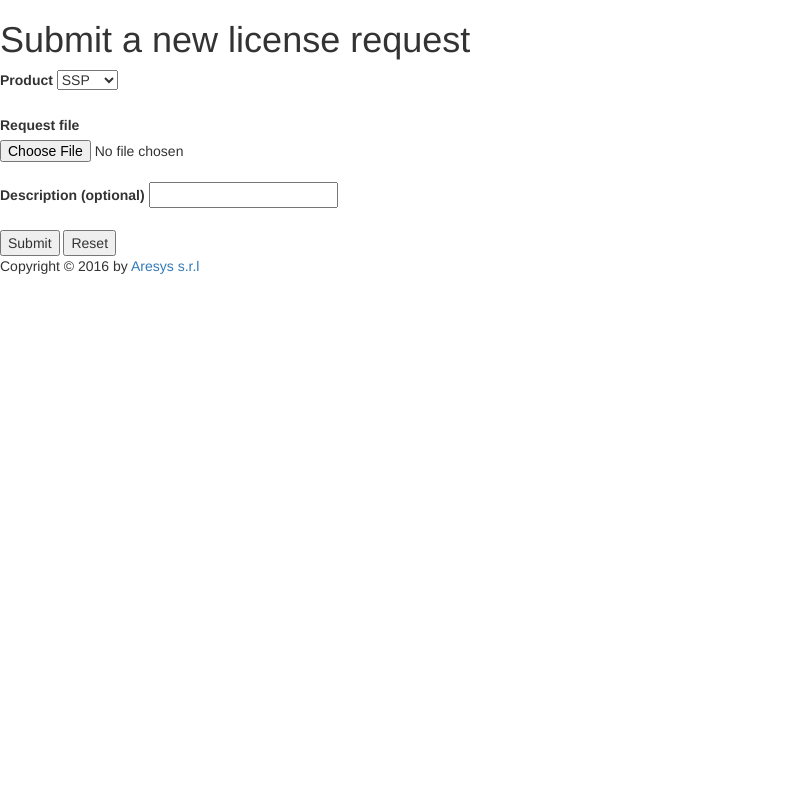
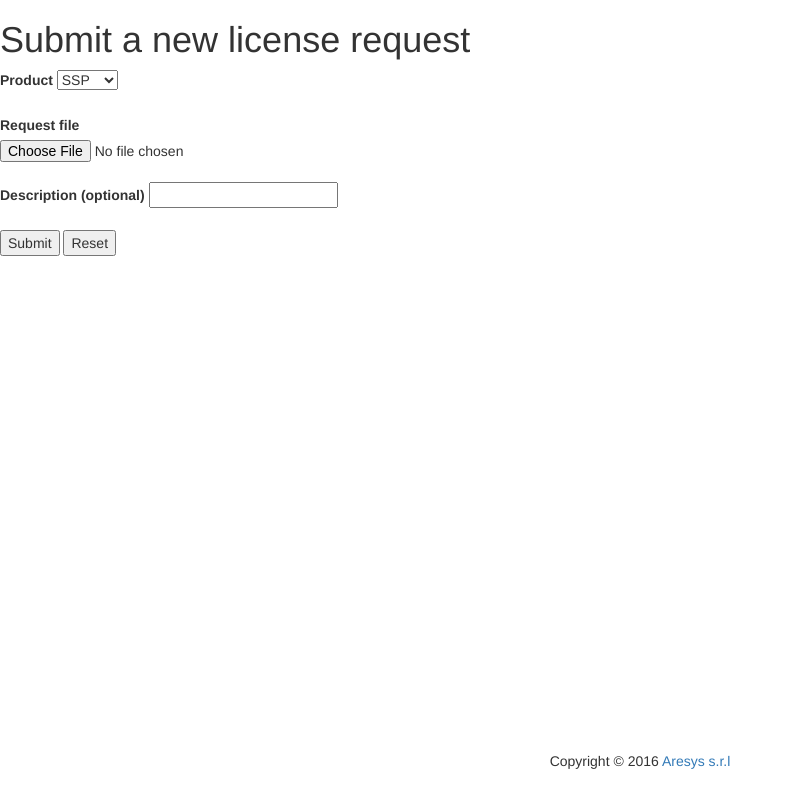
Before and after one commit to avalentino/slim, a Flask app: template areweblic/templates/new.html in a window 1280 px wide. Shown: the whole page, without its empty margins (0-793 px from the left). Run offline with Flask 2, Linux system fonts and the light colour scheme; the template is opened without the code that fills it, so the values that code supplies are empty; some libraries are stand-ins or nearby versions.

Commit message:
Improve footer

```diff
--- a/areweblic/templates/layout.html
+++ b/areweblic/templates/layout.html
@@ -20,10 +20,11 @@
 <script src="{{bootstrap_find_resource('js/bootstrap.js', cdn='bootstrap')}}"></script>
 {%- endblock scripts %}
 
-{% block footer %}
-  <div id="footer">
-    Copyright &copy; 2016 by <a href="http://www.aresys.it">Aresys s.r.l</a>
+{%- block footer %}
+<footer class="navbar navbar-fixed-bottom">
+  <div class="container text-center">
+    <p>Copyright &copy; 2016 <a href="http://www.aresys.it">Aresys s.r.l</a></p>
   </div>
-{% endblock footer %}
-
+</footer>
+{%- endblock footer %}
 {%- endblock body %}
```
